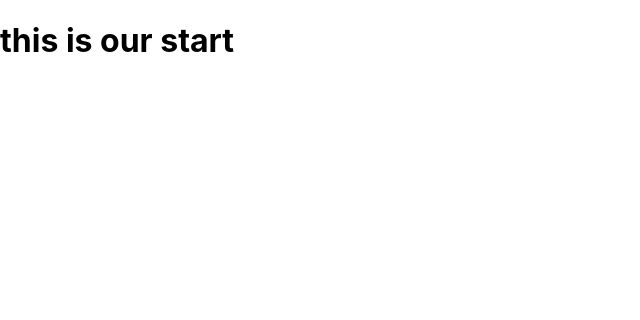
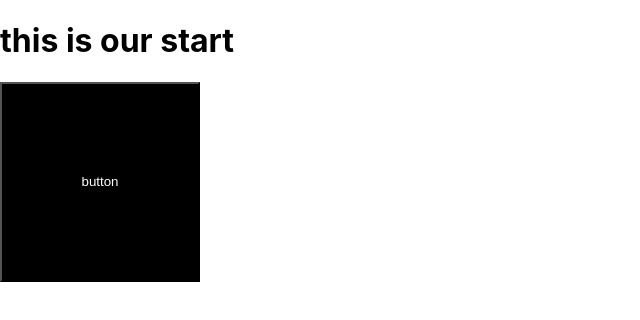
Before and after one commit to learn-academy-2021-echo/react-challenges, a React (Create React App) app in the folder state-robert-warren/: page / in a window 1280 px wide. Shown: the top 320 px of the page, without its empty margins (0-640 px from the left). Built offline with nearby package versions, Linux system fonts and the light colour scheme.

Commit message:
got the box to change color

```diff
--- a/state-robert-warren/src/App.js
+++ b/state-robert-warren/src/App.js
@@ -1,15 +1,18 @@
 //for a successful project, need to import component from react parent
 import React, { Component } from 'react';
 import './App.css';
+import Boxes from './Components/Boxes';
 
 class App extends Component {
   render(){
     return(
     <>
-    <h1>this is our start</h1>
-    {/* <button id = "button1" onClick={this.changeColor} style = {{color: this.state.color, background: this.state.background, width: 200, height: 200}}>button</button> */}
-    <div id = "box1"></div>
+    <Boxes />
+    {/* <h1>this is our start</h1>
+    <button id = "button1" onClick={this.changeColor} style = {{color: this.state.color, background: this.state.background, width: 200, height: 200}}>button</button>
+    <div id = "box1"></div> */}
     </>
-    )}
+    )
+  }
 }
 export default App
--- a/state-robert-warren/src/Components/Boxes.js
+++ b/state-robert-warren/src/Components/Boxes.js
@@ -1,3 +1,5 @@
+import React, { Component } from 'react';
+
 class Boxes extends Component {
     constructor(props){
       super(props)
@@ -8,11 +10,11 @@
 
       }
 
-      var changeColor = () => {
-        //on click for button1 needs to change color of button
-        //need this.setState to change both color and color text
-        this.setState({background: this.state.background = "white"})
-      }
+    }
+    changeColor = () => {
+      //on click for button1 needs to change color of button
+      //need this.setState to change both color and color text
+      this.setState({background: "white"})
     }
     render(){
       return(
```
